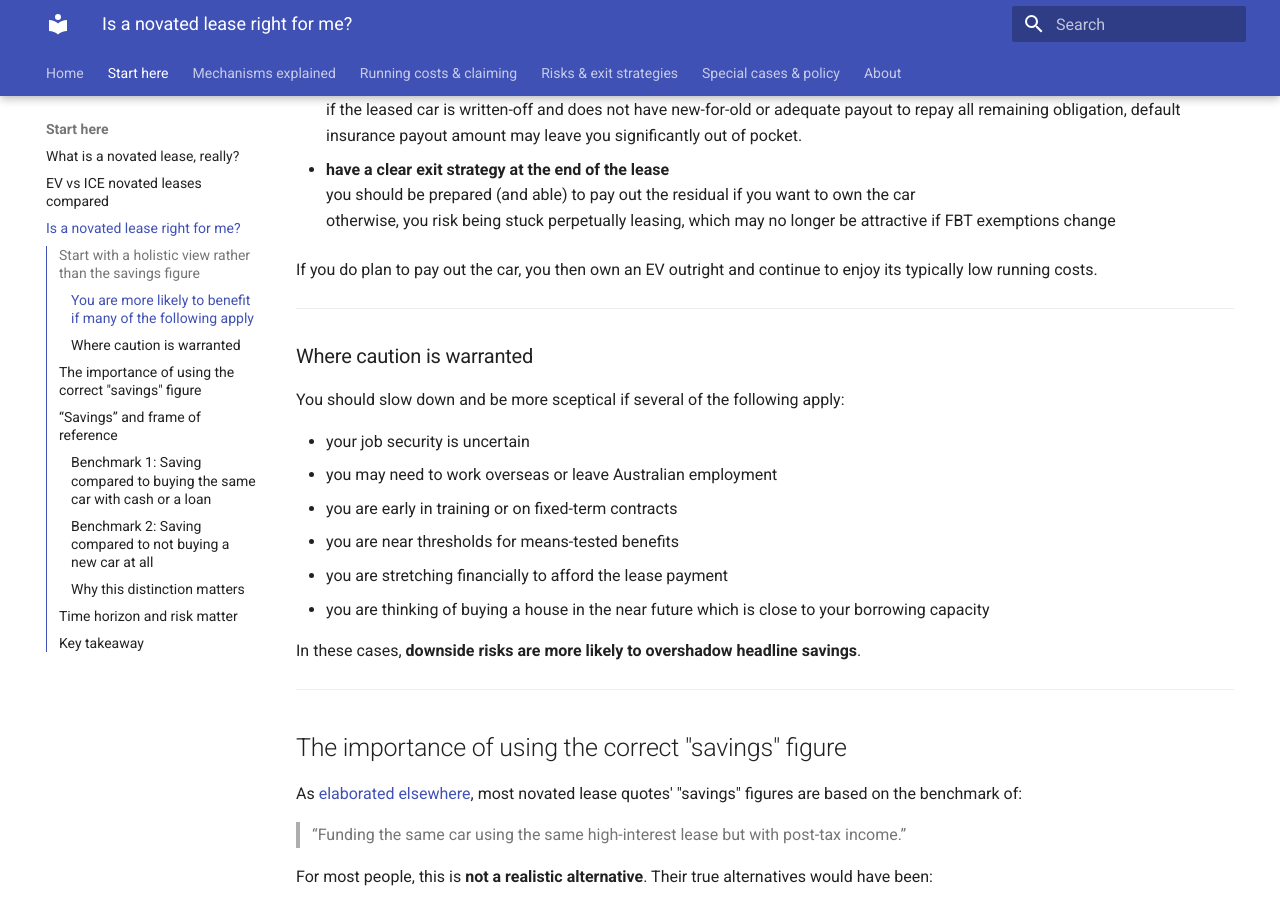
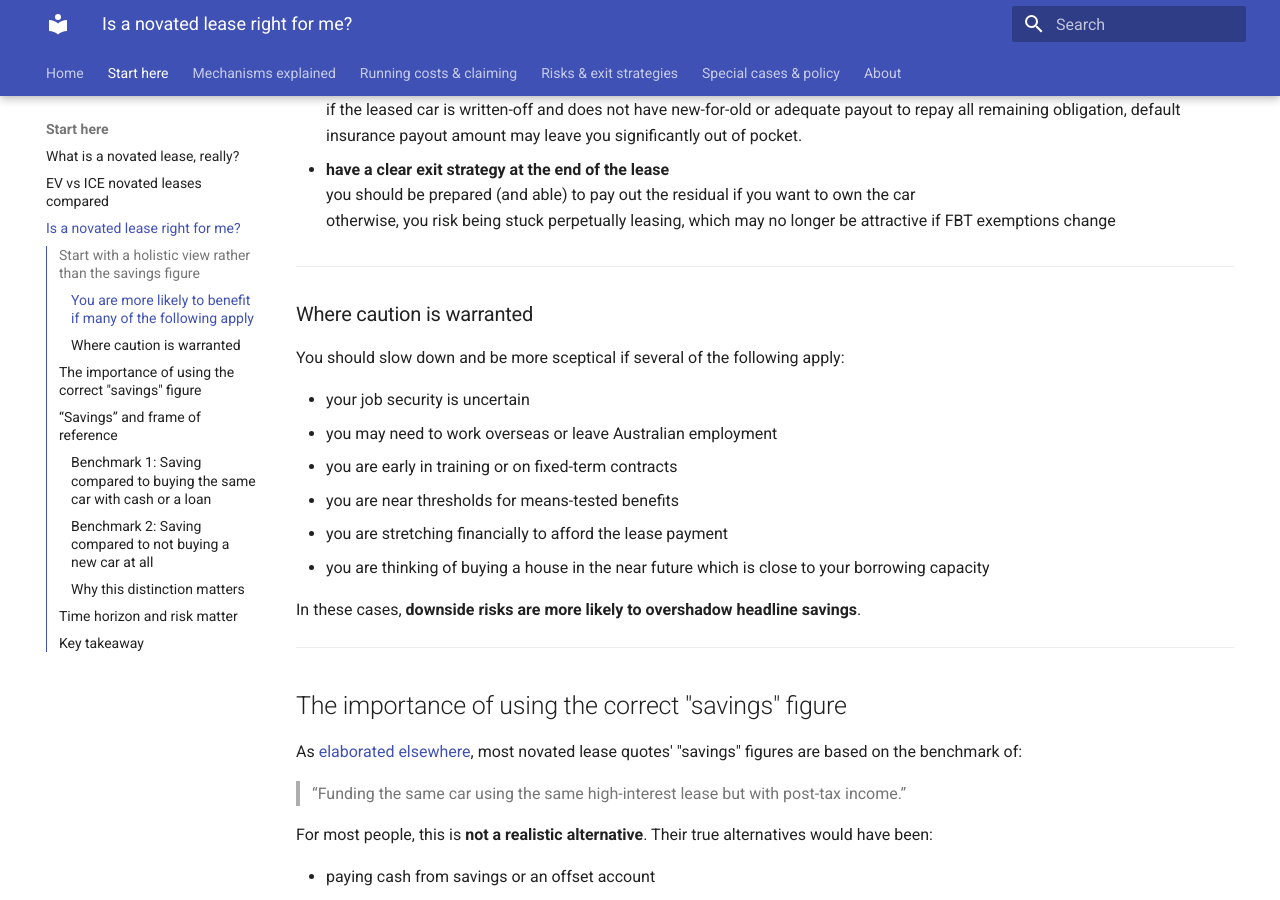
Before and after one commit to novatedlease/novatedlease.github.io, an MkDocs documentation site: the page built from docs/start-here/is-it-worth-it.md, in a window 1280 px wide and 900 px high, scrolled down 1327 px. Built offline with MkDocs 1.6.1 and Material for MkDocs 9.7.7, drawn with Linux system fonts in a browser that asks for light colours; emoji names are drawn with the system emoji font.

Commit message:
minor edit

```diff
--- a/docs/start-here/is-it-worth-it.md
+++ b/docs/start-here/is-it-worth-it.md
@@ -54,7 +54,6 @@ A novated lease tends to be more favourable if you:
   you should be prepared (and able) to pay out the residual if you want to own the car
   otherwise, you risk being stuck perpetually leasing, which may no longer be attractive if FBT exemptions change
 
-If you do plan to pay out the car, you then own an EV outright and continue to enjoy its typically low running costs.
 
 ---
 
```
